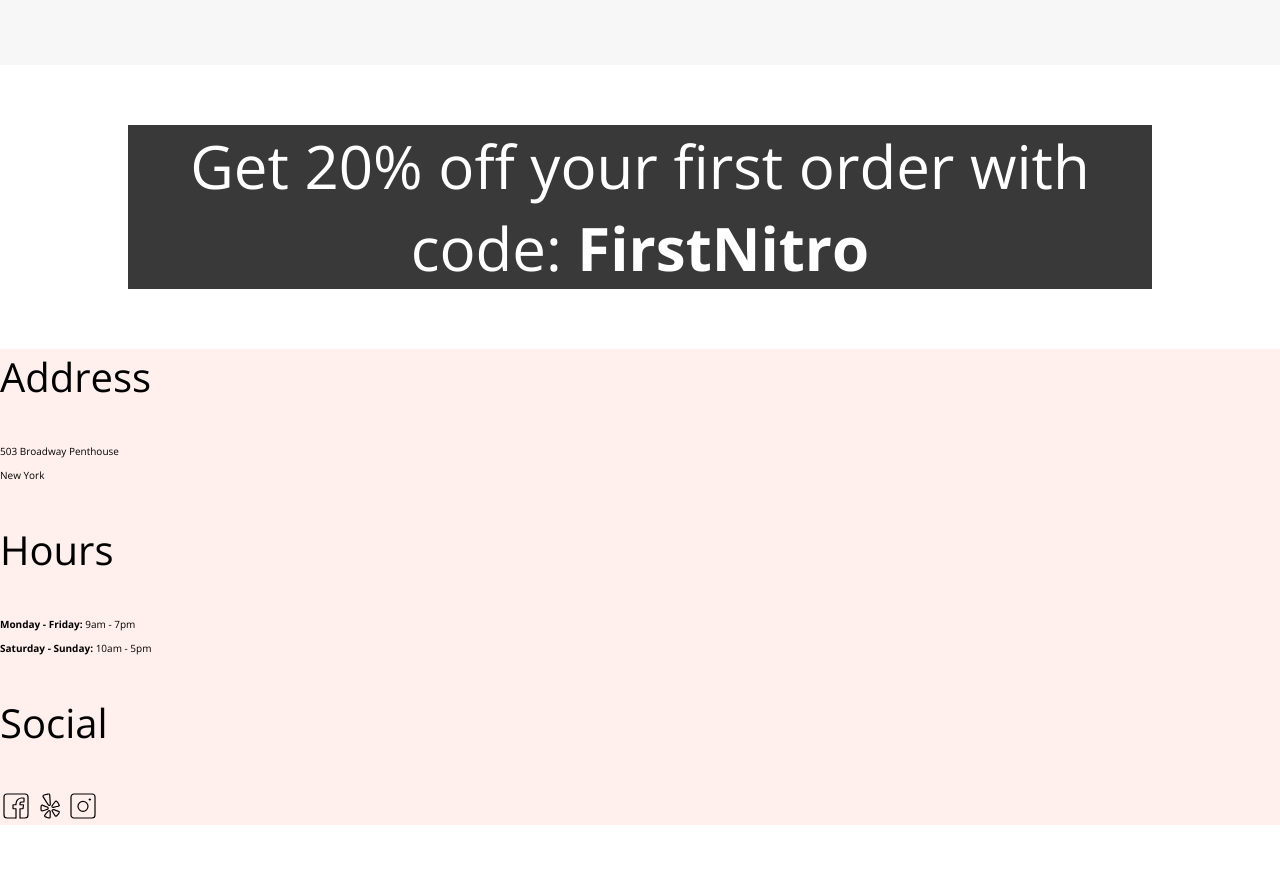
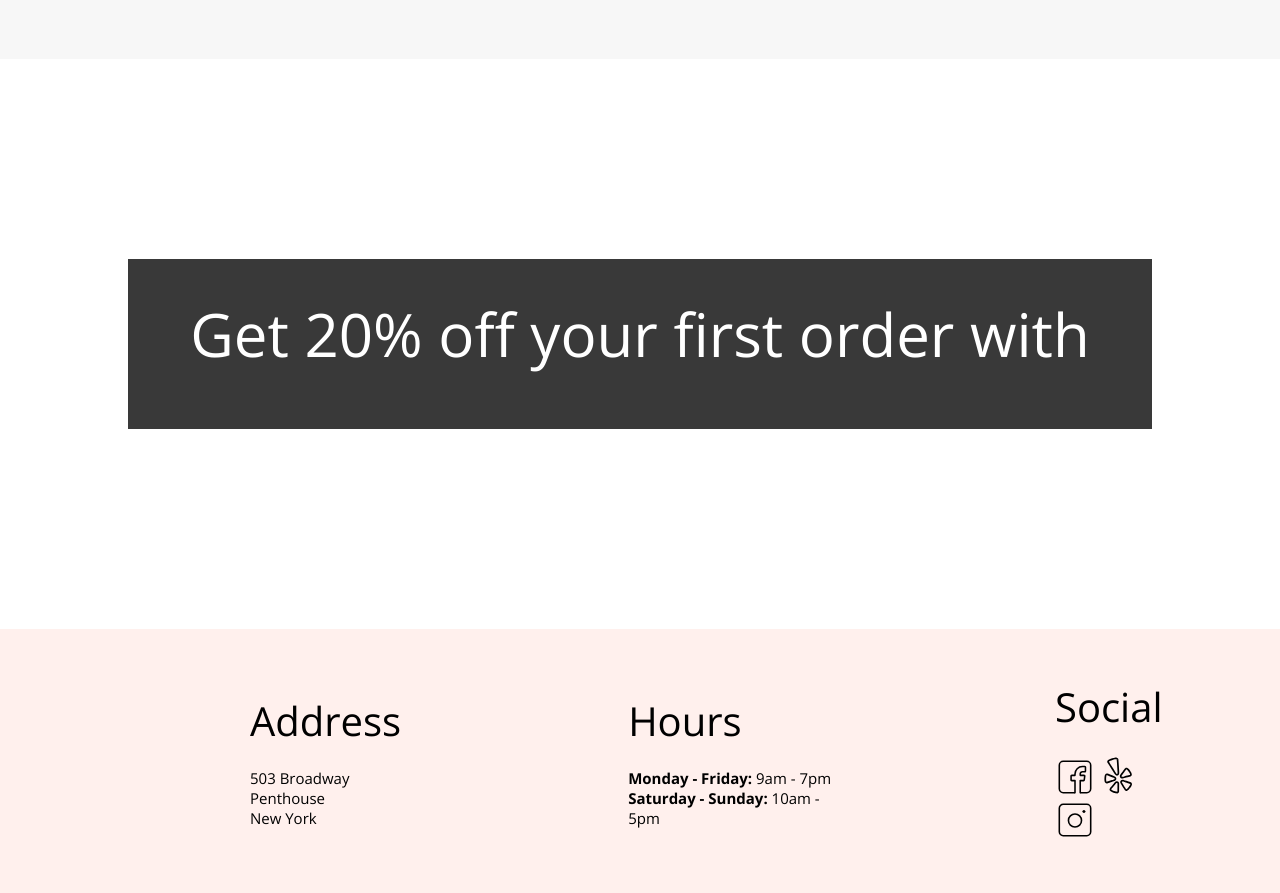
Before and after one commit to snaanortey/Coffee-shop-website, a plain HTML site: page index.html in a window 1280 px wide. Shown: the part 1600-2493 px from the top of the page. Before the commit the page ends 2435 px from the top, so only its background shows below. Drawn offline with nearby package versions, Linux system fonts and the light colour scheme.

Commit message:
Updated styling for landing page

```diff
--- a/css/landing.css
+++ b/css/landing.css
@@ -13,6 +13,28 @@ body {
 *::before,
 *::after {
   box-sizing: inherit;
+}
+
+h1 {
+  font-size: 7rem;
+  font-weight: 300;
+  font-weight: lighter;
+}
+
+h2 {
+  font-size: 6rem;
+  font-weight: light 300;
+  font-weight: lighter;
+}
+
+h3 {
+  font-size: 4rem;
+  font-weight: light 300;
+  font-weight: lighter;
+}
+
+p {
+  font-size: 1.5rem;
 }
 
 /* header */
@@ -35,7 +57,8 @@ body {
   display: inline;
   position: relative;
   right: 4rem;
-  font-size: 5rem;
+  font-size: 4rem;
+  font-weight: lighter;
 }
 
 .header__image {
@@ -80,7 +103,7 @@ body {
 
 /* main */
 
-/* about-section */
+/* about section */
 
 .about {
   background-color: #fff0ed;
@@ -98,25 +121,26 @@ body {
   margin: 0;
   display: flex;
   padding-bottom: 0.5rem;
+  font-size: 7rem;
+  font-weight: lighter;
 }
 
 .about__paragraph {
   display: flex;
   width: 38rem;
   padding-bottom: 0.5rem;
+  font-size: 1.8rem;
 }
 
 .about__button {
-  background-color: #5bacc3;
   border: none;
-  color: white;
-  font-size: 21px;
   font-weight: 400;
   font-weight: normal;
-  max-width: 20rem;
-  min-width: 15rem;
+  max-width: 30rem;
+  min-width: 18rem;
   max-height: 7rem;
   min-height: 5rem;
+  margin-left: 0;
 }
 
 .about__image {
@@ -126,7 +150,7 @@ body {
   flex: 50%;
 }
 
-/* Product section */
+/* product section */
 
 .product {
   background-color: #f7f7f7;
@@ -138,22 +162,22 @@ body {
   margin: 0;
   padding-top: 5rem;
   padding-bottom: 5rem;
+  font-size: 6rem;
+  font-weight: lighter;
 }
 
 .product__list {
   display: flex;
+  margin: auto 18rem;
 }
 
 .product__description {
-  width: 18%;
+  width: 22%;
   margin: auto;
   background-color: #fff;
   border: 1px none;
   border-radius: 1rem;
   box-shadow: 5px 5px 5px #b5b0b0;
-}
-
-div.product__description > * {
 }
 
 .product__description--image {
@@ -164,6 +188,9 @@ div.product__description > * {
 
 .product__description--heading {
   text-align: center;
+  font-size: 4rem;
+  font-weight: light 300;
+  font-weight: lighter;
 }
 
 .product__description--price {
@@ -179,11 +206,10 @@ div.product__description > * {
 .product__button-div {
   text-align: center;
   margin: 6rem auto 6rem;
-
-
 }
 
-.product__button {
+.product__button,
+.about__button {
   text-decoration: solid;
   color: #fff;
   background-color: #5bacc3;
@@ -192,22 +218,21 @@ div.product__description > * {
   font-weight: normal;
   text-align: center;
   display: block;
+  width: 10%;
+  height: 6rem;
+  line-height: 6rem;
+}
+
+.product__button {
   margin: auto;
-  width: 10%;
- height: 6rem;
- line-height: 6rem;
-
 }
 
 .discount {
-  display: flex
-  text-align: center;
-  width: 30rem;
   min-height: 15rem;
+  line-height: 15rem;
   max-height: 17rem;
-  margin: auto;
+  margin: 20rem auto;
   font-size: 6rem;
-  font-weight: bold;
   font-weight: 400;
   background-color: #393939;
   color: white;
@@ -215,57 +240,55 @@ div.product__description > * {
   width: 80%;
 }
 
-h1 {
-  font-size: 60px;
-  font-weight: 300;
-  font-weight: lighter;
+.discount__paragraph {
+  font-size: 6rem;
 }
 
-h2 {
-  font-size: 60px;
-  font-weight: light 300;
-  font-weight: lighter;
-}
-
-h3 {
-  font-size: 4rem;
-  font-weight: light 300;
-  font-weight: lighter;
-}
-
-
-
-#about {
-  background-color: #fff0ed;
-}
-
-
-
-.discount {
-
-
-}
-
-.firstNitro {
+.discount__paragraph-bold {
   font-weight: bold;
   font-weight: 700;
+  font-size: 6rem;
 }
 
 /* Footer */
 .footer {
   background-color: #fff0ed;
+  display: flex;
 }
 
-.icon {
-  min-width: 50px;
-  max-width: 120px;
-  margin-left: 0;
+.footer__div {
+  padding: 5rem;
+  margin: auto 5rem;
 }
 
-.socialMedia {
-  padding: 3px;
+.footer__div--title {
+  font-size: 4rem;
+  padding-bottom: 2rem;
+  font-weight: light 300;
+  font-weight: lighter;
+  margin: 0;
 }
 
-.days {
+.footer__div--paragraph {
+  font-size: 1.5rem;
+  margin: 0;
+}
+
+.footer__div--address {
+  margin-left: 20rem;
+}
+
+.footer__social--icons {
+  margin: 0;
+}
+
+.footer__social--icon-image {
+  min-width: 4rem;
+  max-width: 6rem;
+  margin-left: 0;
+  padding: 0.3rem;
+}
+
+.footer__div-days {
   font-weight: bold;
 }
--- a/index.html
+++ b/index.html
@@ -58,7 +58,7 @@
           </p>
           <br />
 
-          <button class="about__button">SHOP NOW</button>
+          <a class="about__button" href="./pages/menu.html">SHOP NOW</a>
         </div>
         <div class="about__image"></div>
       </section>
@@ -127,44 +127,53 @@
       </section>
 
       <section class="discount">
-        <div>
-          <p >
+        <div class="discount__div">
+          <p class="discount__paragraph">
             Get 20% off your first order with code:
-            <span class="firstNitro">FirstNitro</span>
+            <span class="discount__paragraph-bold">FirstNitro</span>
           </p>
         </div>
       </section>
     </main>
 
-    <section class="footer">
-      <footer>
-        <h3>Address</h3>
-        <p>503 Broadway Penthouse</p>
-        <p>New York</p>
-
-        <h3>Hours</h3>
-        <p><span class="days">Monday - Friday:</span> 9am - 7pm</p>
-        <p><span class="days">Saturday - Sunday:</span> 10am - 5pm</p>
-
-        <h3>Social</h3>
-        <figure class="icon socialMediaIcon">
+    <footer class="footer">
+      <div class="footer__div footer__div--address">
+        <h3 class="footer__div--title">Address</h3>
+        <p class="footer__div--paragraph">503 Broadway Penthouse</p>
+        <p class="footer__div--paragraph">New York</p>
+      </div>
+      <div class="footer__div footer__div--time">
+        <h3 class="footer__div--title">Hours</h3>
+        <p class="footer__div--paragraph">
+          <span class="footer__div-days">Monday - Friday:</span> 9am - 7pm
+        </p>
+        <p class="footer__div--paragraph">
+          <span class="footer__div-days">Saturday - Sunday:</span> 10am - 5pm
+        </p>
+      </div>
+      <div class="footer__div footer__div--social">
+        <h3 class="footer__div--title">Social</h3>
+        <figure class="footer__social--icons">
           <a href="https://www.facebook.com/">
             <img
-              class="socialMedia"
+              class="footer__social--icon-image"
               src="./assets/Facebook-Icon.svg"
               alt="Facebook"
           /></a>
           <a href="https://www.yelp.co.uk/london"
-            ><img class="socialMedia" src="./assets/Yelp-Icon.svg" alt="Yelp"
+            ><img
+              class="footer__social--icon-image"
+              src="./assets/Yelp-Icon.svg"
+              alt="Yelp"
           /></a>
           <a href="https://www.instagram.com/"
             ><img
-              class="socialMedia"
+              class="footer__social--icon-image"
               src="./assets/Instagram-Icon.svg"
               alt="Instagram"
           /></a>
         </figure>
-      </footer>
-    </section>
+      </div>
+    </footer>
   </body>
 </html>
```
